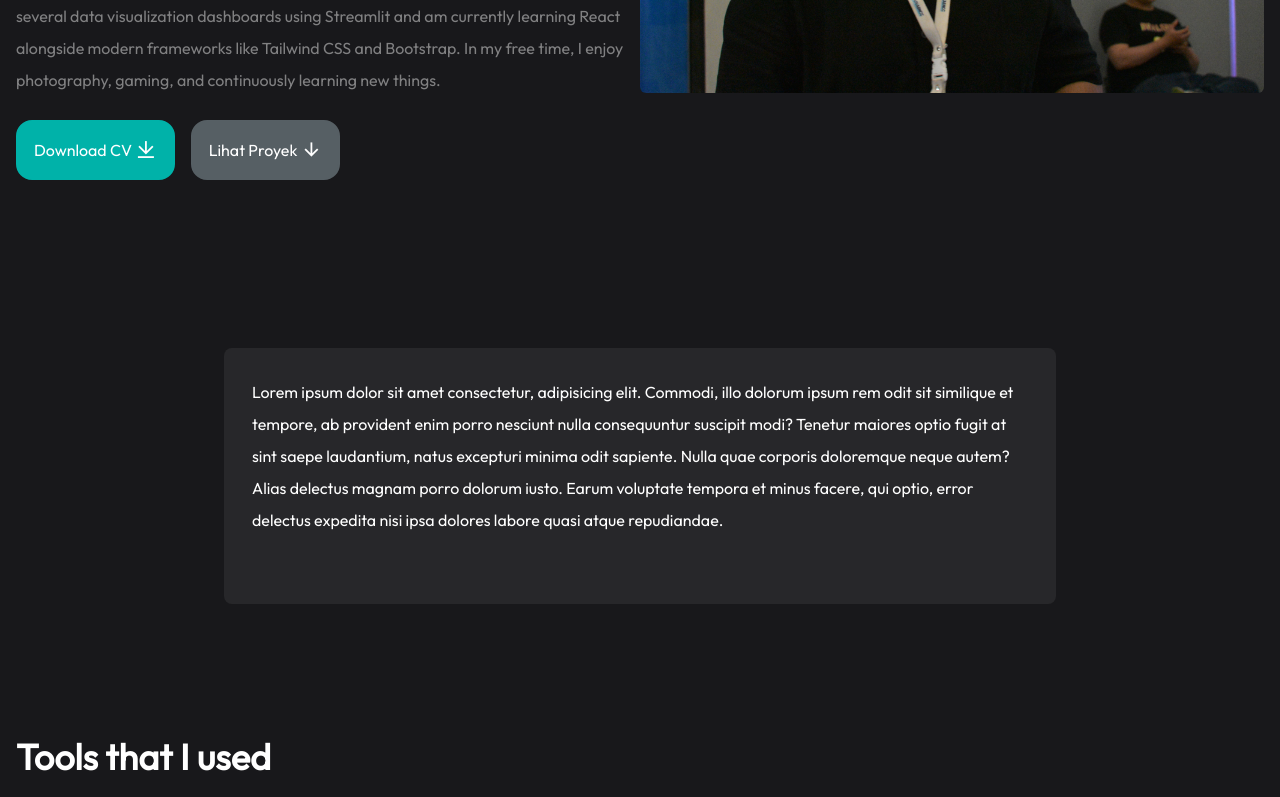
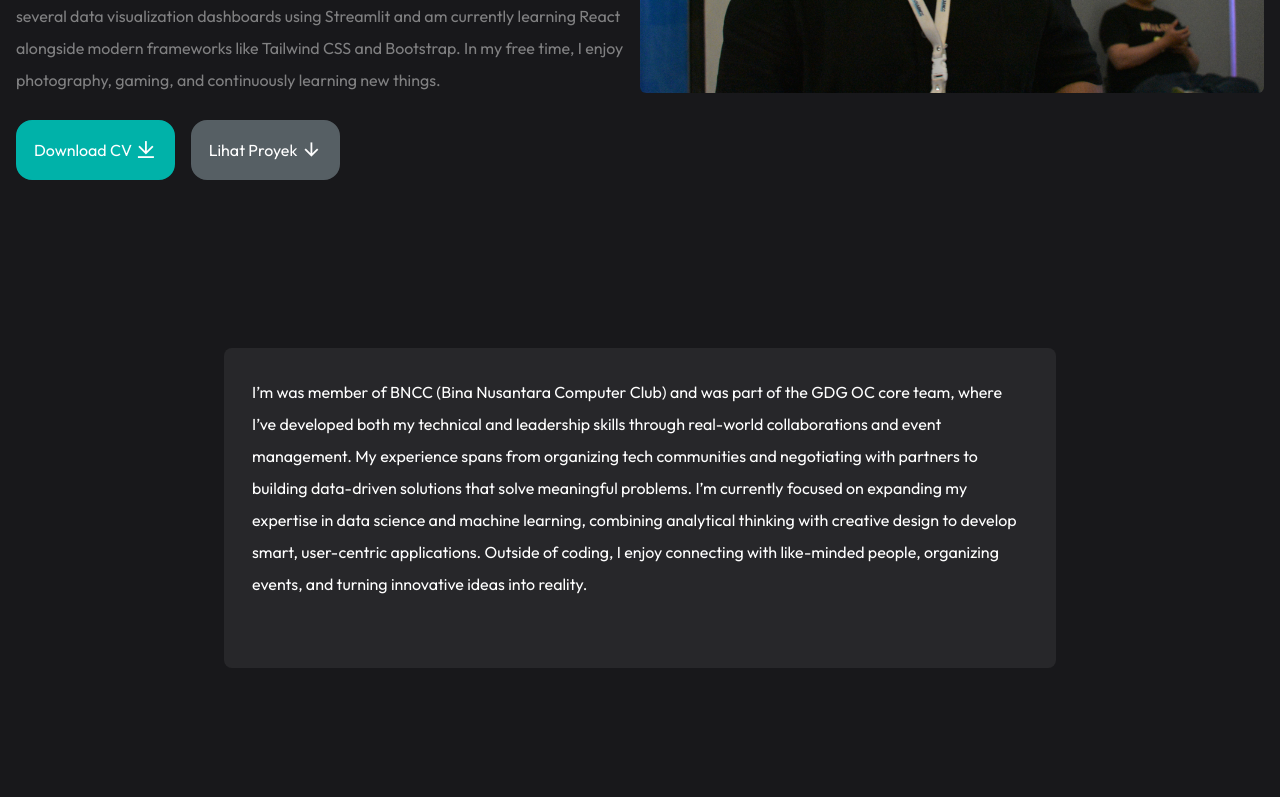
Before and after one commit to Trid3nz/Better-Portofolio, a React (Vite) app: page / in a window 1280 px wide. Shown: the part 479-1276 px from the top of the page. Built offline with nearby package versions, Linux system fonts and the light colour scheme.

Commit message:
final i hope

```diff
--- a/src/Components/Info.jsx
+++ b/src/Components/Info.jsx
@@ -11,14 +11,16 @@ const Info = () => {
         data-aos-once="true"
       >
         <p className="text-base/loose mb-10">
-          Lorem ipsum dolor sit amet consectetur, adipisicing elit. Commodi,
-          illo dolorum ipsum rem odit sit similique et tempore, ab provident
-          enim porro nesciunt nulla consequuntur suscipit modi? Tenetur maiores
-          optio fugit at sint saepe laudantium, natus excepturi minima odit
-          sapiente. Nulla quae corporis doloremque neque autem? Alias delectus
-          magnam porro dolorum iusto. Earum voluptate tempora et minus facere,
-          qui optio, error delectus expedita nisi ipsa dolores labore quasi
-          atque repudiandae.
+          I’m was member of BNCC (Bina Nusantara Computer Club) and was part of
+          the GDG OC core team, where I’ve developed both my technical and
+          leadership skills through real-world collaborations and event
+          management. My experience spans from organizing tech communities and
+          negotiating with partners to building data-driven solutions that solve
+          meaningful problems. I’m currently focused on expanding my expertise
+          in data science and machine learning, combining analytical thinking
+          with creative design to develop smart, user-centric applications.
+          Outside of coding, I enjoy connecting with like-minded people,
+          organizing events, and turning innovative ideas into reality.
         </p>
       </div>
 
```
